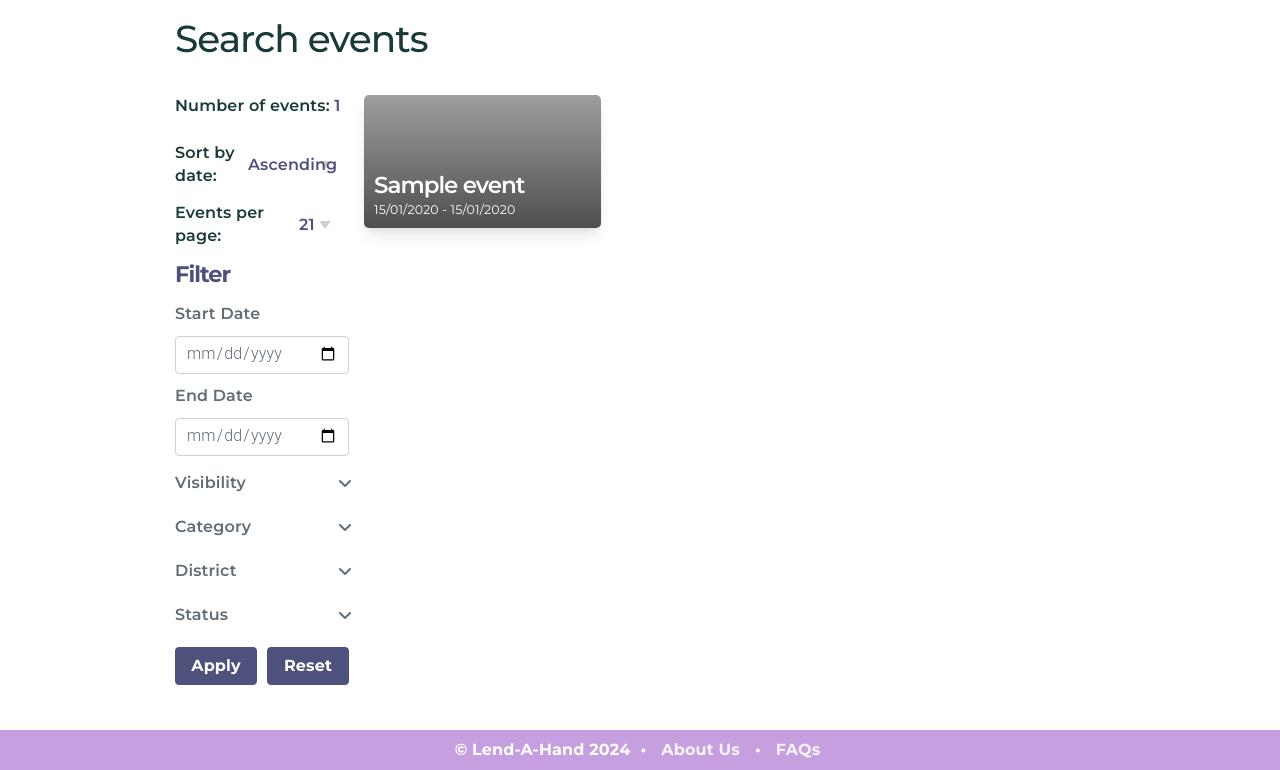
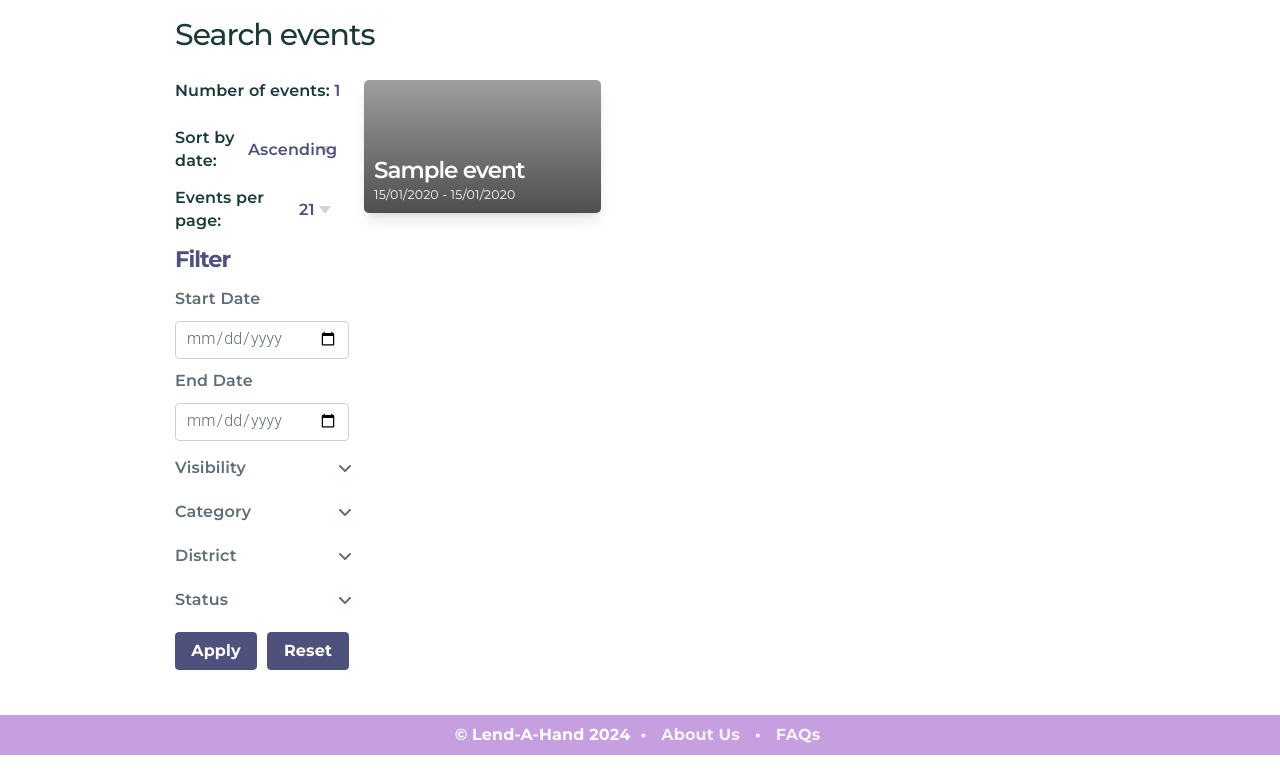
Before and after one commit to franciscompafonso/LBAW-Vault, a Laravel app: template resources/views/pages/search.blade.php in a window 1280 px wide. Shown: the part 68-838 px from the top of the page. Run offline with Laravel 10, Linux system fonts and the light colour scheme; the template is opened without the code that fills it: most values are stand-ins (such as "Sample title", 1, 10 or a date in 2020); style sheets or scripts are compiled from the project's sources; some libraries are stand-ins or nearby versions; grey boxes are pictures that could not be loaded.

Commit message:
add to outlook calendar and search page changes

```diff
--- a/resources/views/pages/search.blade.php
+++ b/resources/views/pages/search.blade.php
@@ -8,14 +8,13 @@
 <!-- Events by Category Section -->
 <section class="w-full" role="region" aria-label="Events search and filters section">
 
-    <h1 class="pb-[1em] text-6xl font-medium text-darkSlateGrey font-montserrat">
-
+    <h1 class="pb-[1em] lg:text-5xl text-4xl font-medium text-darkSlateGrey font-montserrat">
         @if(request('source') === 'bar')
-            Search results for: <span class="text-6xl font-bold text-ultraViolet font-montserrat">{{ $searchQuery }}</span>
+            Search results for: <span class="lg:text-5xl text-4xl font-bold text-ultraViolet font-montserrat">{{ $searchQuery }}</span>
         @elseif(request('source') === 'category')
-            Category: <span class="text-6xl font-bold text-ultraViolet font-montserrat">{{ $categories->whereIn('id', request('category'))->pluck('name')->first() }}</span>
+            Category: <span class="lg:text-5xl text-4xl font-bold text-ultraViolet font-montserrat">{{ $categories->whereIn('id', request('category'))->pluck('name')->first() }}</span>
         @elseif(request('source') === 'district')
-            District: <span class="text-6xl font-bold text-ultraViolet font-montserrat">{{ $districts->whereIn('id', request('district'))->pluck('name')->first() }}</span>
+            District: <span class="lg:text-5xl text-4xl font-bold text-ultraViolet font-montserrat">{{ $districts->whereIn('id', request('district'))->pluck('name')->first() }}</span>
         @else
             Search events
         @endif
@@ -185,7 +184,7 @@
             </div>
 
             <!-- Buttons -->
-            <div class="flex space-x-4 w-full">
+            <div class="flex gap-4 w-full">
                 <!-- Preserve Source -->
                 @if(request('source'))
                     <input type="hidden" name="source" value="{{ request('source') }}">
```
Also changed, not shown: resources/views/pages/event.blade.php (+11 -3 lines).
